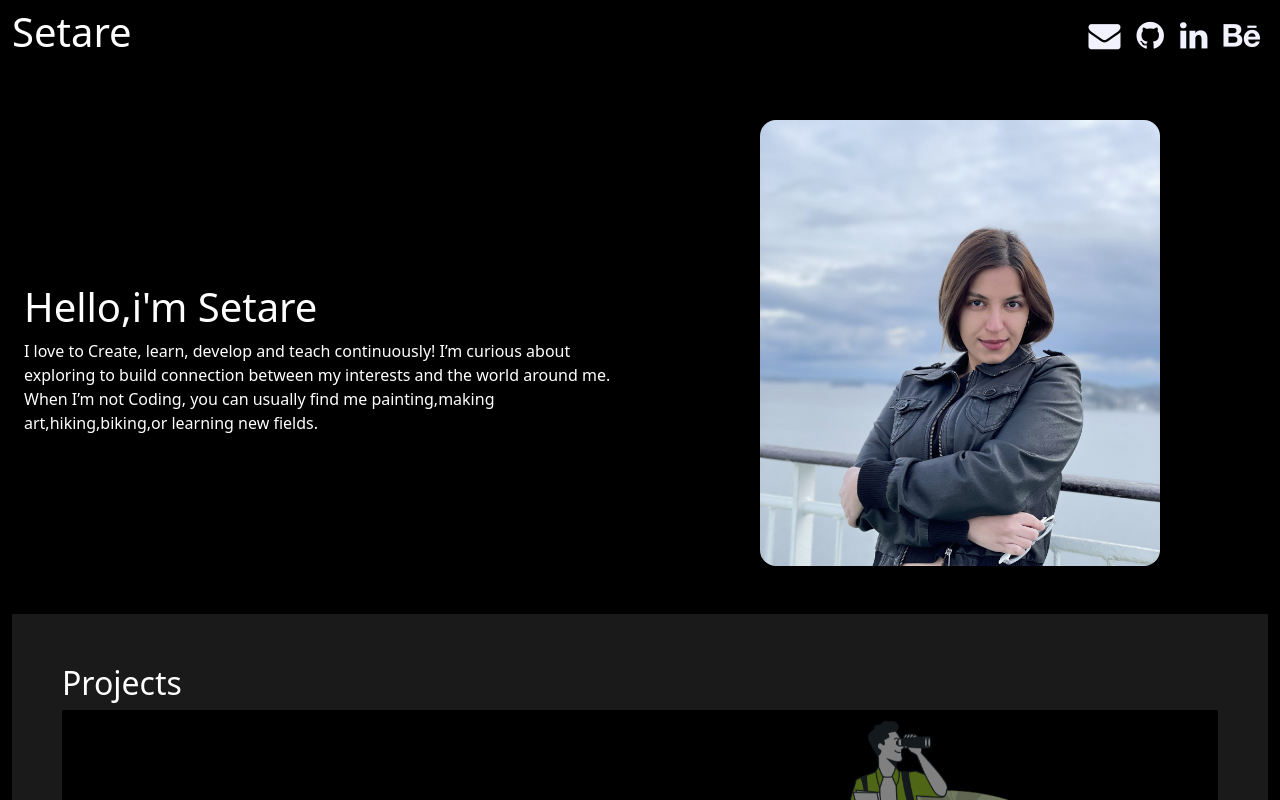
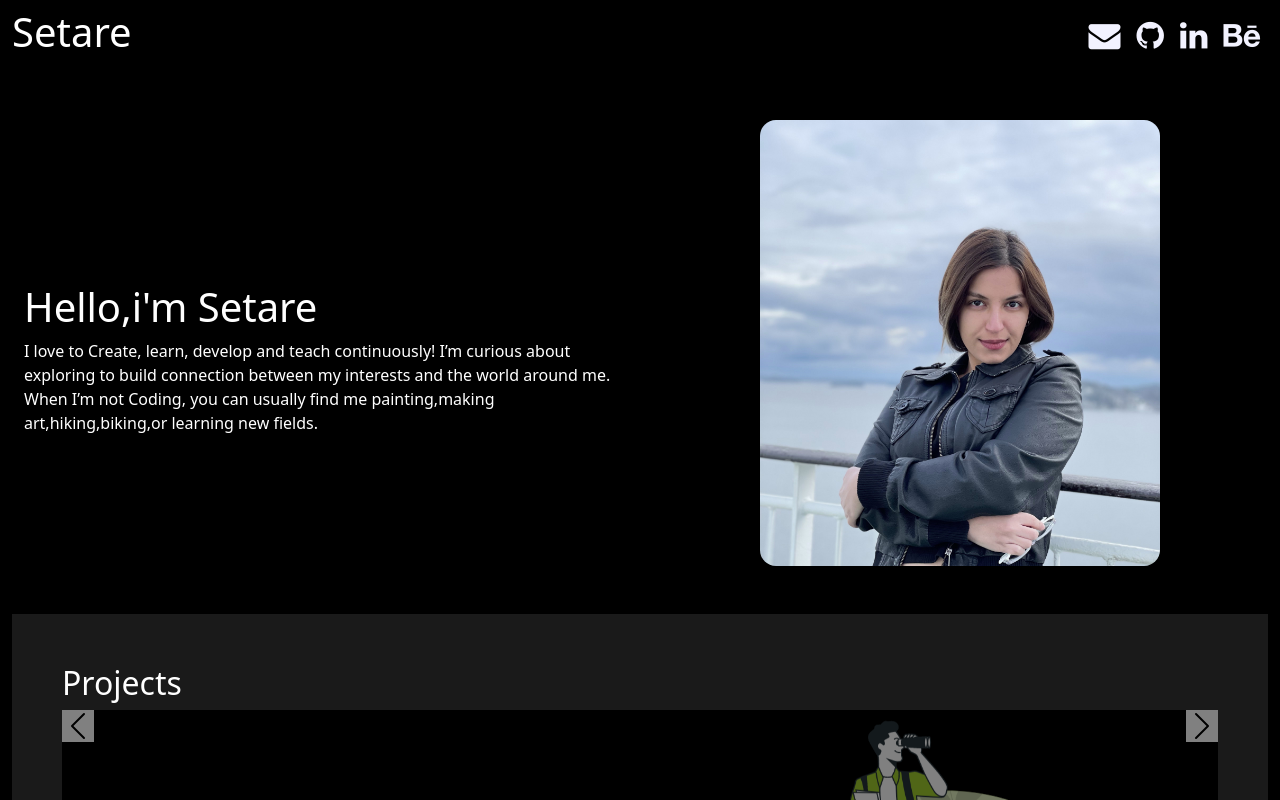
Before and after one commit to setare-sabouri/portfolio, a React (Create React App) app: page / in a window 1280 px wide. Shown: the top 800 px of the page. Built offline with nearby package versions, Linux system fonts and the light colour scheme.

Commit message:
project added

```diff
--- a/src/components/Projects/DataProjects.js
+++ b/src/components/Projects/DataProjects.js
@@ -17,11 +17,11 @@ const projects = [
     },
     {
         id: 3,
-        title: "Project 3",
+        title: "Björnbacka",
         description: "Lorem ipsum dolor sit amet, consectetur adipiscing elit.",
-        previewImage: "project3-preview.jpg",
+        previewImage: "/projectImages/Björnbacka.png",
         fullImage: "project3-full.jpg",
-        url: "https://www.project3.com"
+        url: "https://bjornbacka-9ffo.vercel.app/"
     }
 ];
 
--- a/src/components/Projects/projects.css
+++ b/src/components/Projects/projects.css
@@ -18,11 +18,10 @@
 
 .carousel-control-prev,
 .carousel-control-next {
-    width: 30px;
-    height: 30px;
+    width: 2rem;
+    height: 2rem;
     filter: invert(1);
-    color: greenyellow;
-    background-color: #ffffff;
+    background-color: #000000;
     border-color: #ffffff;
 }
 
```
Also changed, not shown: 1 other file (tests, documents, lock files or other folders).
